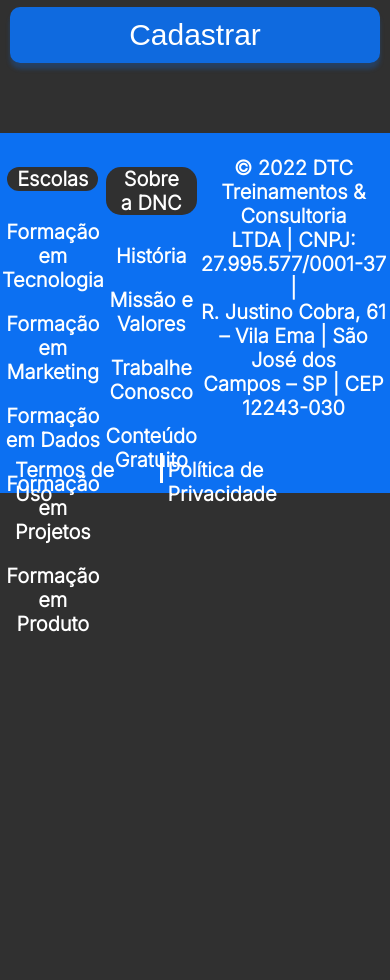
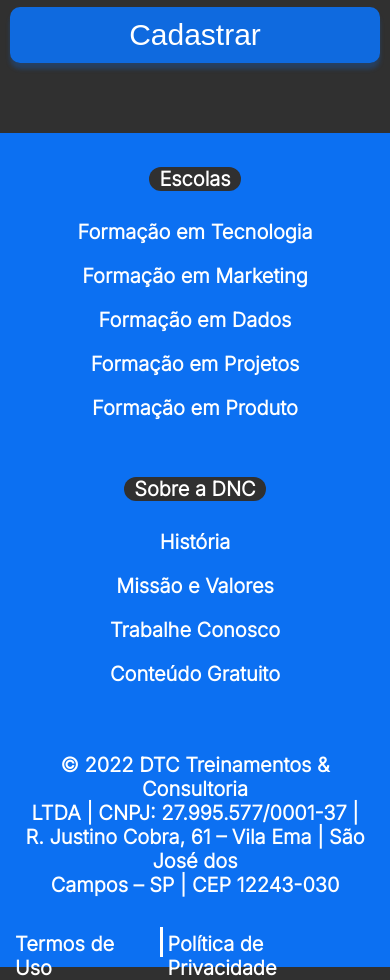
Before and after one commit to pedro-mariano-silva/bootcamp, a plain HTML site: page index.html in a window 390 px wide. Shown: the part 1420-2400 px from the top of the page. Before the commit the page ends 2076 px from the top, so only its background shows below. Drawn offline with Linux system fonts and the light colour scheme.

Commit message:
Adicionando media query no footer

```diff
--- a/style.css
+++ b/style.css
@@ -347,5 +347,19 @@
 
      }
 
+     /*Ajustando o footer*/
+
+     footer .linha1{
+        flex-direction: column;
+
+     }
+
+     footer .endereco{
+        width: 95%;
+        margin-bottom: 20px;
+
+
+     }
+
 
  }
```
